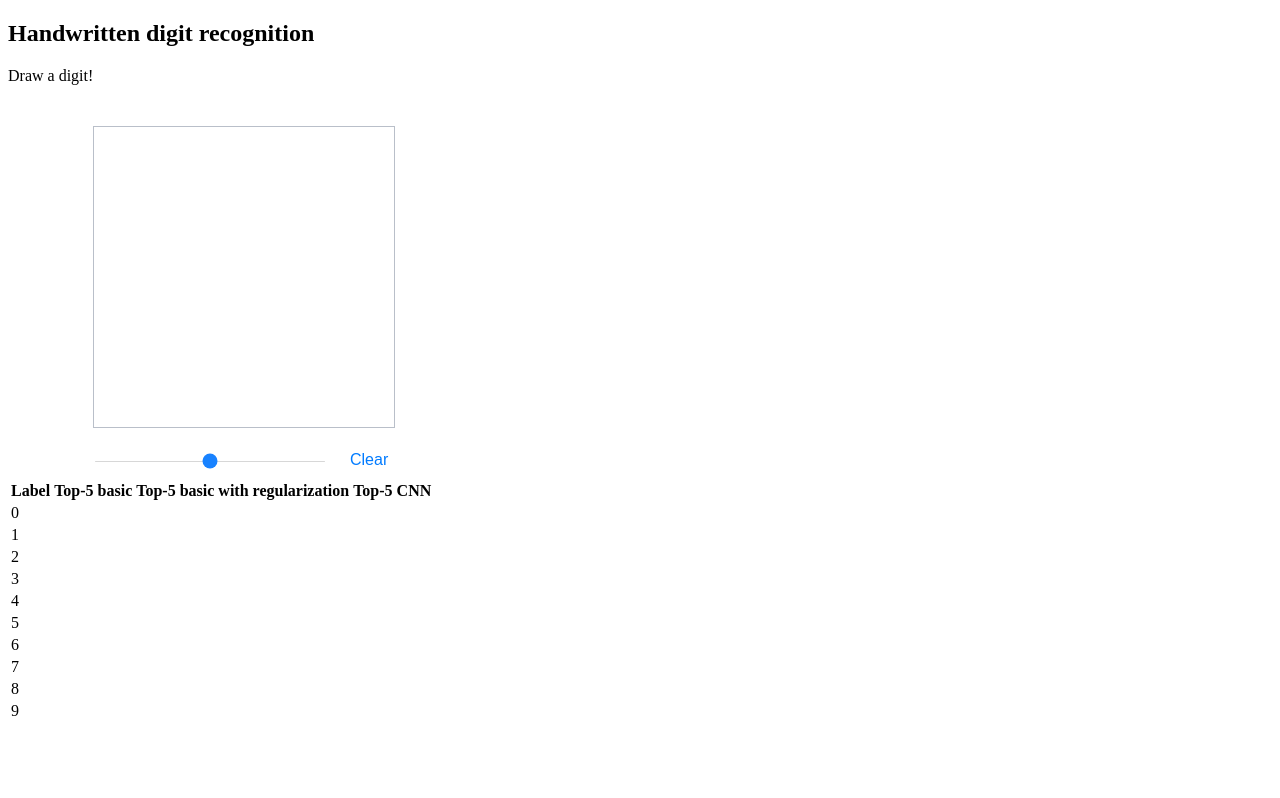
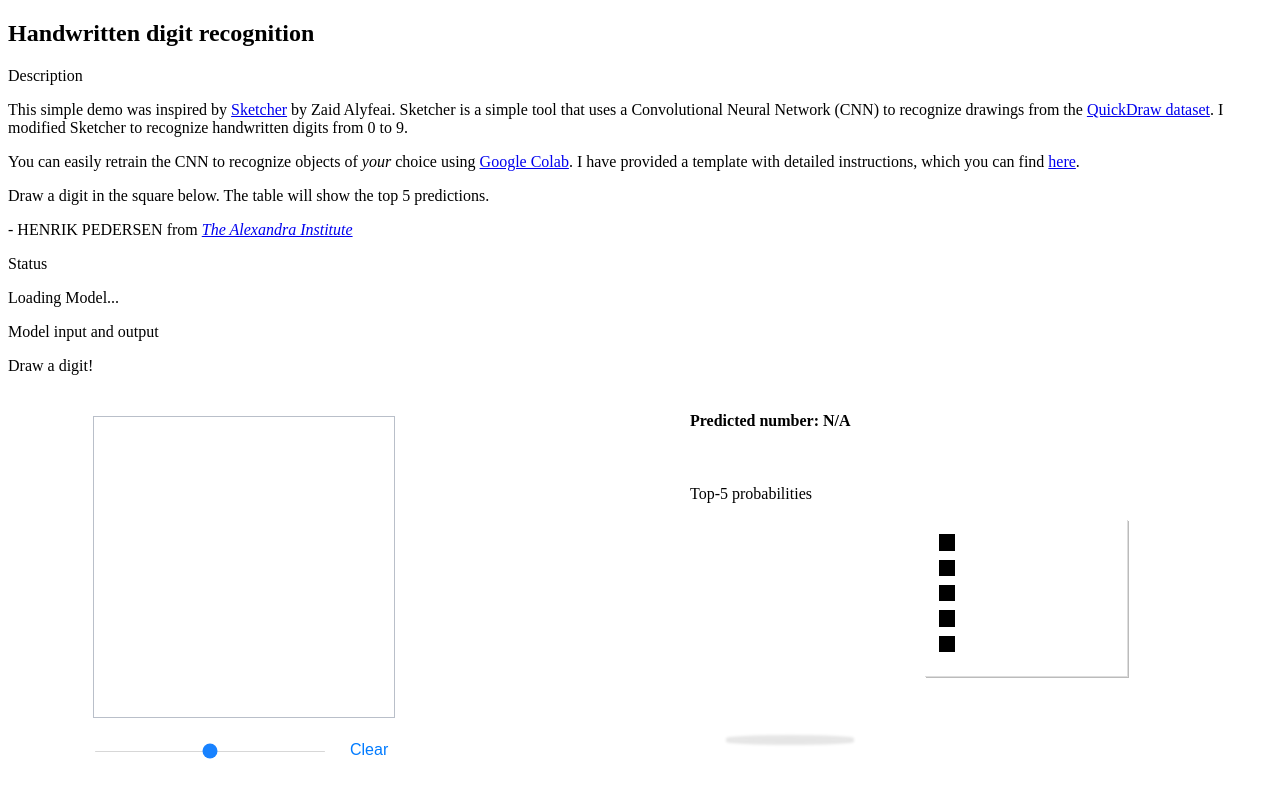
Before and after one commit to HCaroe/Experiments_with_MNIST, a plain HTML site: page index.html in a window 1280 px wide. Drawn offline with nearby package versions, Linux system fonts and the light colour scheme; a script that the page names is missing.

Commit message:
Update index.html

```diff
--- a/index.html
+++ b/index.html
@@ -1,30 +1,31 @@
+<!--
+Copyright 2018 Google LLC. All Rights Reserved.
+
+Licensed under the Apache License, Version 2.0 (the "License");
+you may not use this file except in compliance with the License.
+You may obtain a copy of the License at
+
+http://www.apache.org/licenses/LICENSE-2.0
+
+Unless required by applicable law or agreed to in writing, software
+distributed under the License is distributed on an "AS IS" BASIS,
+WITHOUT WARRANTIES OR CONDITIONS OF ANY KIND, either express or implied.
+See the License for the specific language governing permissions and
+limitations under the License.
+==============================================================================
+-->
+
 <!doctype html>
+
 <head>
   <title>Handwritten digit recognition</title>
   <meta charset="UTF-8">
   <meta name="viewport" content="width=device-width, initial-scale=1">
+  <link rel="stylesheet" href="../transferlearning/tfjs-examples.css" />
 </head>
 
-<!-- TensorFlow.js script -->
-<script src="https://cdn.jsdelivr.net/npm/@tensorflow/tfjs@latest"> </script>
-
-<!-- css pie -->
-<link rel="stylesheet" href="pie.css">
-
-<!-- jQuery library -->
-<script src="https://ajax.googleapis.com/ajax/libs/jquery/3.3.1/jquery.min.js"></script>
-
-<!-- Popper JS -->
-<script src="https://cdnjs.cloudflare.com/ajax/libs/popper.js/1.14.0/umd/popper.min.js"></script>
-
-<!-- canvas script -->
-<script src="fabric.js"></script>
-
-<!-- main script -->
-<script src = "main.js" > </script>
-
 <style>
-	  .pred-container {
+  .pred-container {
     margin-bottom: 20px;
   }
 
@@ -112,11 +113,29 @@
     height: 70px;
     padding: 10px;
     border: 1px solid #aaaaaa;
+  }
+</style>
 
-	table, th, td {
-	  border:1px solid black;
-	}
-</style>
+<!-- TensorFlow.js script -->
+<script src="https://cdn.jsdelivr.net/npm/@tensorflow/tfjs@latest"> </script>
+
+<!-- css pie -->
+<link rel="stylesheet" href="pie.css">
+
+<!-- jQuery library -->
+<script src="https://ajax.googleapis.com/ajax/libs/jquery/3.3.1/jquery.min.js"></script>
+
+<!-- Popper JS -->
+<script src="https://cdnjs.cloudflare.com/ajax/libs/popper.js/1.14.0/umd/popper.min.js"></script>
+
+<!-- Latest compiled JavaScript -->
+<script src="https://maxcdn.bootstrapcdn.com/bootstrap/4.1.0/js/bootstrap.min.js"></script>
+
+<!-- canvas script -->
+<script src="fabric.js"></script>
+
+<!-- main script -->
+<script src = "main.js" > </script>
 
 <body>
   <div class="tfjs-example-container">
@@ -124,7 +143,25 @@
       <h1>Handwritten digit recognition</h1>
     </section>
 
+    <section>
+		<p class='section-head'>Description</p>
+		<p>This simple demo was inspired by <a href='https://github.com/zaidalyafeai/zaidalyafeai.github.io/tree/master/sketcher' target="_blank">Sketcher</a> by Zaid Alyfeai. Sketcher is a simple tool that uses a Convolutional Neural Network (CNN) to recognize drawings from the <a href='https://www.kaggle.com/c/quickdraw-doodle-recognition' target="_blank">QuickDraw dataset</a>. I modified Sketcher to recognize handwritten digits from 0 to 9.
+		</p>
+		<p>You can easily retrain the CNN to recognize objects of <em>your</em> choice using <a href='https://colab.research.google.com/notebooks/welcome.ipynb' target="_blank">Google Colab</a>. I have provided a template with detailed instructions, which you can find <a href="https://colab.research.google.com/drive/1dlmV788zrYeUSATZQye1cRflfsr2rk5K" target="_blank">here</a>.
+		</p>
+		<p>Draw a digit in the square below. The table  will show the top 5 predictions.
+		</p>
+		<p> - HENRIK PEDERSEN from <em><a href='https://alexandra.dk/uk/about_us/people/henrik-pedersen' target="_blank">The Alexandra Institute</a></em></p>
+  </blockquote>
+    </section>
+
 	<section>
+      <p class='section-head'>Status</p>
+	  <p id ='status' >Loading Model... </p>
+	</section>
+
+	<section>
+      <p class='section-head'>Model input and output</p>
       <p>Draw a digit!</p>
 		<div class="row_res">
 			<div class="col_res" style ='margin-left:100px;'>
@@ -134,80 +171,40 @@
 		<button type="button" class="btn btn-outline-primary" onclick ='erase()' style ='margin-left:10px;' disabled>Clear</button>
 			</div>
 		</div>
+		  <div class="col_res">
+			<section style="margin-top:20px">
+			<h4 >Predicted number: <b id='pred'>N/A</b></h4><br>
+			<p>Top-5 probabilities</p>
+			<div class="pieID pie">
+			</div>
+			<ul class="pieID legend">
+			  <li>
+				<em id = "sym1"></em>
+				<span id = "prob1" ></span>
+			  </li>
+			  <li>
+				<em id = "sym2"></em>
+				<span id = "prob2"></span>
+			  </li>
+			  <li>
+				<em id = "sym3"></em>
+				<span id = "prob3"></span>
+			  </li>
+			  <li>
+				<em id = "sym4"></em>
+				<span id = "prob4"></span>
+			  </li>
+			  <li>
+				<em id = "sym5"></em>
+				<span id = "prob5"></span>
+			  </li>
+			</ul>
+		  </section>
+		</div>
 		</div>
     </section>
-	<section>
-	<table>
-			  <tr>
-				<th>Label</th>
-				<th>Top-5 basic</th>
-				<th>Top-5 basic with regularization</th>
-				<th>Top-5 CNN</th>
-			  </tr>
-			  <tr>
-				<td>0</td>
-				<td><span id = "prob0basic" ></span></td>
-				<td><span id = "prob0regularization" ></span></td>
-				<td><span id = "prob0cnn" ></span></td>
-			  </tr>
-			  <tr>
-				<td>1</td>
-				<td><span id = "prob1basic" ></span></td>
-				<td><span id = "prob1regularization" ></span></td>
-				<td><span id = "prob1cnn" ></span></td>
-			  </tr>
-			  <tr>
-				<td>2</td>
-				<td><span id = "prob2basic" ></span></td>
-				<td><span id = "prob2regularization" ></span></td>
-				<td><span id = "prob2cnn" ></span></td>
-			  </tr>
-			  <tr>
-				<td>3</td>
-				<td><span id = "prob3basic" ></span></td>
-				<td><span id = "prob3regularization" ></span></td>
-				<td><span id = "prob3cnn" ></span></td>
-			  </tr>
-			  <tr>
-				<td>4</td>
-				<td><span id = "prob4basic" ></span></td>
-				<td><span id = "prob4regularization" ></span></td>
-				<td><span id = "prob4cnn" ></span></td>
-			  </tr>
-			  <tr>
-				<td>5</td>
-				<td><span id = "prob5basic" ></span></td>
-				<td><span id = "prob5regularization" ></span></td>
-				<td><span id = "prob5cnn" ></span></td>
-			  </tr>
-			  <tr>
-				<td>6</td>
-				<td><span id = "prob6basic" ></span></td>
-				<td><span id = "prob6regularization" ></span></td>
-				<td><span id = "prob6cnn" ></span></td>
-			  </tr>
-			  <tr>
-				<td>7</td>
-				<td><span id = "prob7basic" ></span></td>
-				<td><span id = "prob7regularization" ></span></td>
-				<td><span id = "prob7cnn" ></span></td>
-			  </tr>
-			  <tr>
-				<td>8</td>
-				<td><span id = "prob8basic" ></span></td>
-				<td><span id = "prob8regularization" ></span></td>
-				<td><span id = "prob8cnn" ></span></td>
-			  </tr>
-			  <tr>
-				<td>9</td>
-				<td><span id = "prob9basic" ></span></td>
-				<td><span id = "prob9regularization" ></span></td>
-				<td><span id = "prob9cnn" ></span></td>
-			  </tr>
-			</table>
-	</section>
 
-	   <script src="pie.js"></script>
+    <script src="pie.js"></script>
 	<script>
 		console.log('starting');
 		start('en')
```
